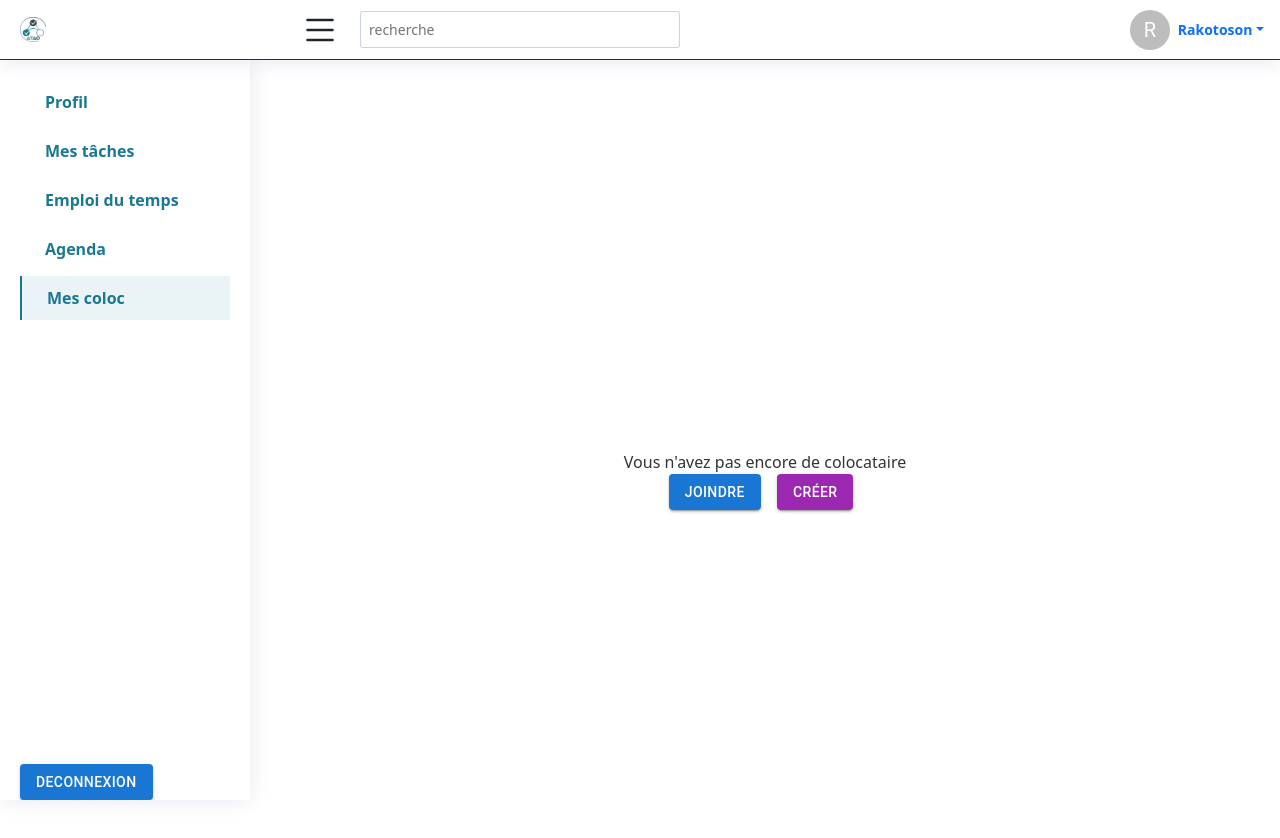
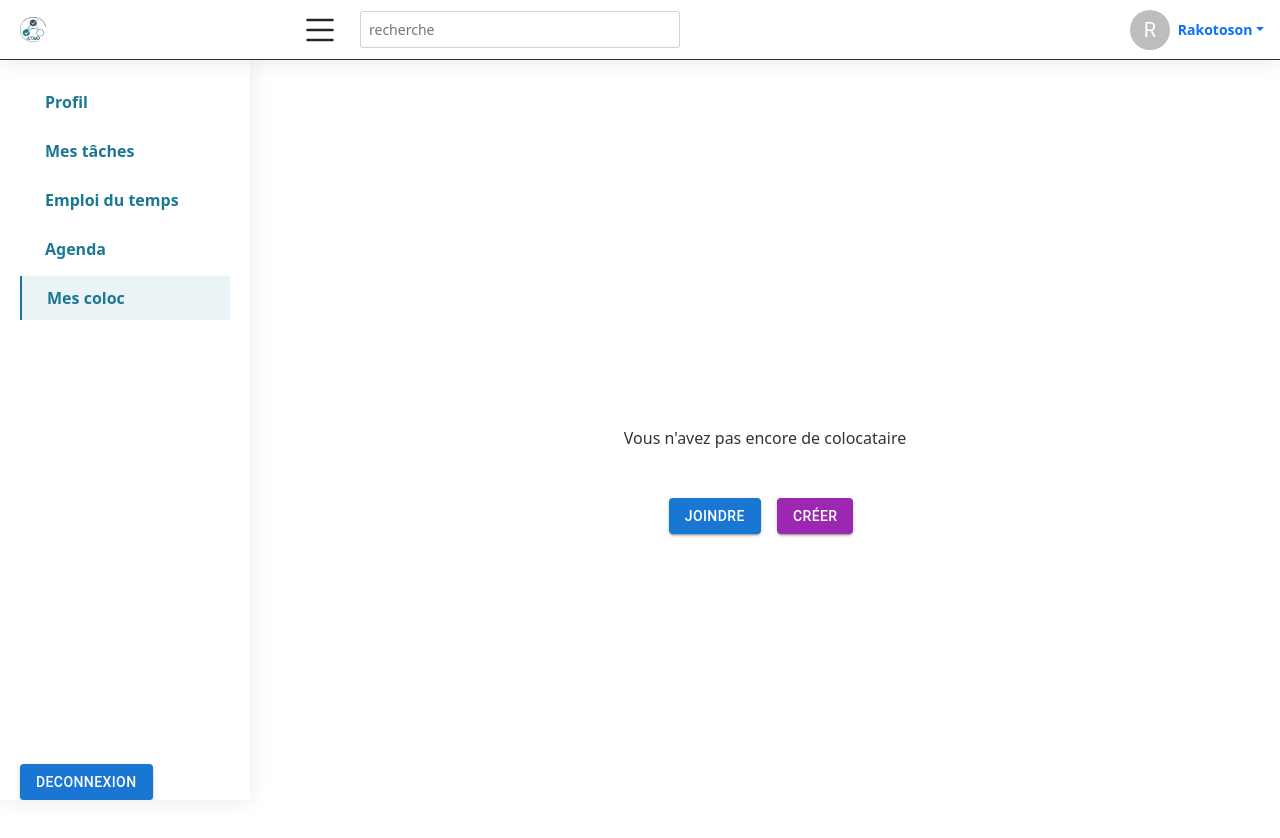
Before and after one commit to Shiro-cha/atao-front, a React (Create React App) app: page /coloc in a window 1280 px wide. Shown: the top 838 px of the page. Built offline with nearby package versions, Linux system fonts and the light colour scheme.

Commit message:
Message by stp

```diff
--- a/src/components/NoColoc.js
+++ b/src/components/NoColoc.js
@@ -43,7 +43,7 @@ const NoRoommate = () => {
   return (
     <div style={{ display: "flex", flexDirection: "column", alignItems: "center", justifyContent: "center", height: "100vh" }}>
       <Typography variant="p" sx={{color:"#333333"}}>Vous n'avez pas encore de colocataire</Typography>
-      <div className="row">
+      <div className="mt-5 row">
       <div className="col-6">
       <Button variant="contained" color="primary" onClick={handleJoinDialogOpen}>
         Joindre
```
